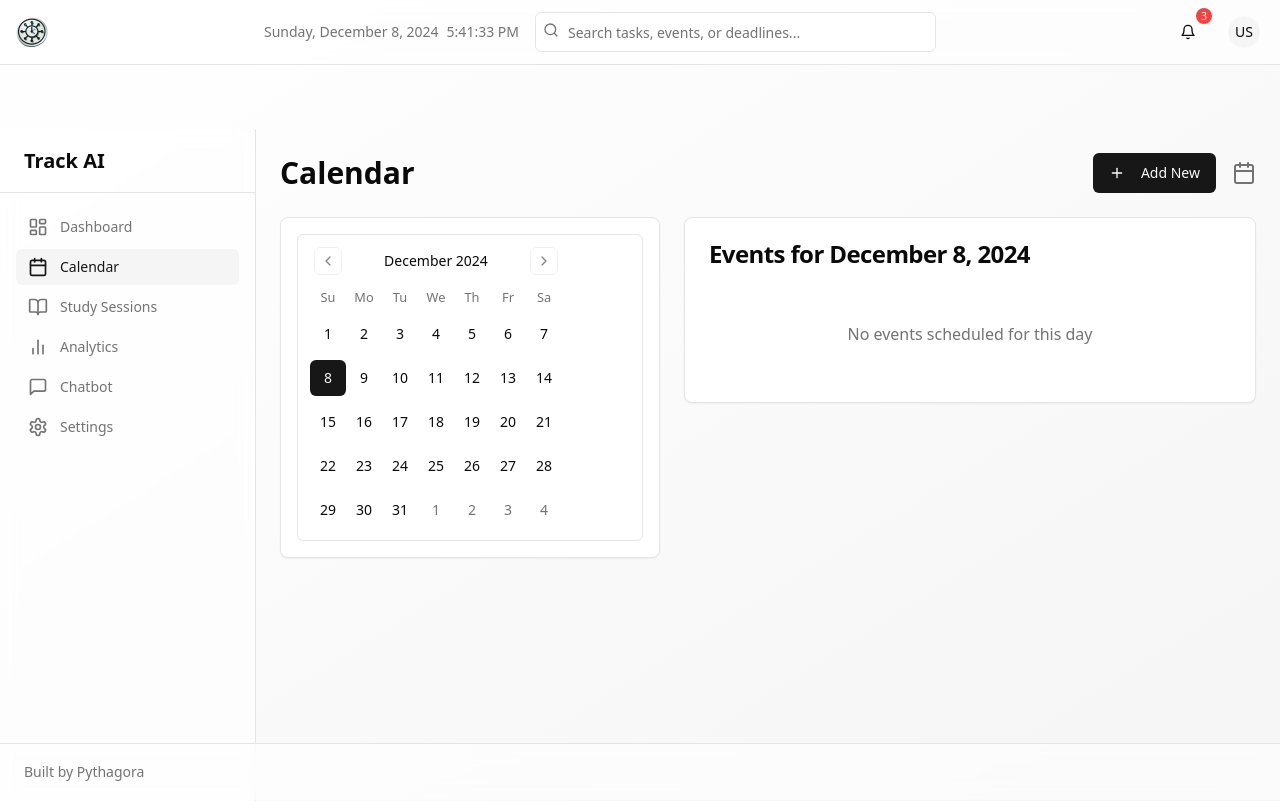
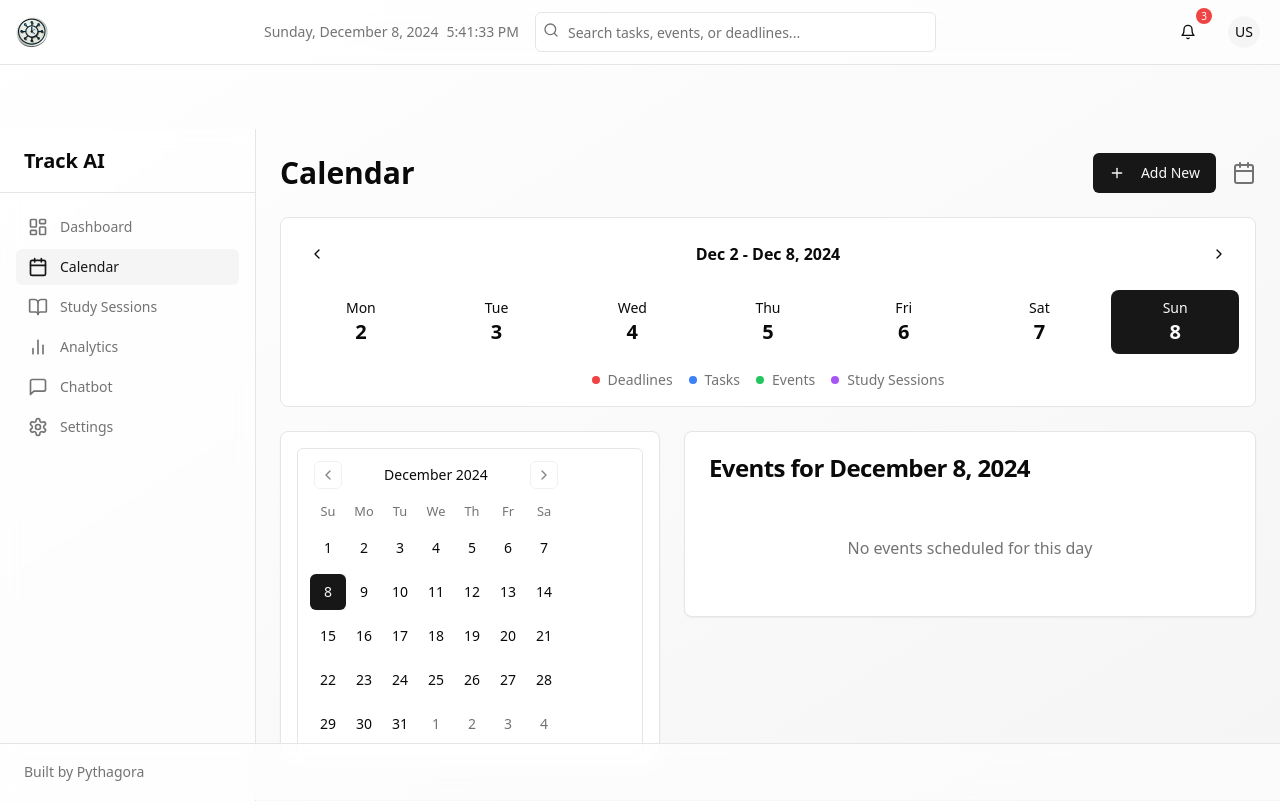
Before and after one commit to DhairyaS450/track-ai-web, a React (Vite) app in the folder client/: page /calendar in a window 1280 px wide. Built offline with nearby package versions, Linux system fonts and the light colour scheme.

Commit message:
added weekly timeline to calendar

```diff
--- /dev/null
+++ b/client/src/components/WeeklyTimeline.tsx
@@ -0,0 +1,133 @@
+import { useMemo } from "react";
+import { format, addDays, startOfWeek, isSameDay } from "date-fns";
+import { ChevronLeft, ChevronRight } from "lucide-react";
+import { Button } from "./ui/button";
+import { cn } from "@/lib/utils";
+import { Task, Event, StudySession } from "@/types";
+
+interface WeeklyTimelineProps {
+  currentDate: Date;
+  onDateSelect: (date: Date) => void;
+  onWeekChange: (direction: "prev" | "next") => void;
+  tasks: Task[];
+  events: Event[];
+  sessions: StudySession[];
+  deadlines: Task[];
+}
+
+export function WeeklyTimeline({
+  currentDate,
+  onDateSelect,
+  onWeekChange,
+  tasks,
+  events,
+  sessions,
+  deadlines,
+}: WeeklyTimelineProps) {
+  const weekDays = useMemo(() => {
+    const start = startOfWeek(currentDate, { weekStartsOn: 1 });
+    return Array.from({ length: 7 }, (_, i) => addDays(start, i));
+  }, [currentDate]);
+
+  const getEventsForDay = (date: Date) => {
+    return {
+      tasks: tasks.filter((task) =>
+        task.timeSlots.some((slot) =>
+          isSameDay(new Date(slot.startDate), date)
+        )
+      ),
+      events: events.filter((event) =>
+        isSameDay(new Date(event.startTime), date)
+      ),
+      sessions: sessions.filter((session) =>
+        isSameDay(new Date(session.scheduledFor), date)
+      ),
+      deadlines: deadlines.filter((task) =>
+        isSameDay(new Date(task.deadline), date)
+      ),
+    };
+  };
+
+  return (
+    <div className="bg-card border rounded-lg p-4 mb-6">
+      <div className="flex items-center justify-between mb-4">
+        <Button
+          variant="ghost"
+          size="icon"
+          onClick={() => onWeekChange("prev")}
+        >
+          <ChevronLeft className="h-4 w-4" />
+        </Button>
+        <h3 className="font-semibold">
+          {format(weekDays[0], "MMM d")} - {format(weekDays[6], "MMM d, yyyy")}
+        </h3>
+        <Button
+          variant="ghost"
+          size="icon"
+          onClick={() => onWeekChange("next")}
+        >
+          <ChevronRight className="h-4 w-4" />
+        </Button>
+      </div>
+      <div className="grid grid-cols-7 gap-2">
+        {weekDays.map((day) => {
+          const dayEvents = getEventsForDay(day);
+          const isSelected = isSameDay(currentDate, day);
+          const hasEvents =
+            dayEvents.tasks.length > 0 ||
+            dayEvents.events.length > 0 ||
+            dayEvents.sessions.length > 0 ||
+            dayEvents.deadlines.length > 0;
+
+          return (
+            <button
+              key={day.toISOString()}
+              onClick={() => onDateSelect(day)}
+              className={cn(
+                "flex flex-col items-center p-2 rounded-lg transition-colors",
+                isSelected
+                  ? "bg-primary text-primary-foreground"
+                  : hasEvents
+                  ? "bg-secondary"
+                  : "hover:bg-secondary"
+              )}
+            >
+              <span className="text-sm font-medium">{format(day, "EEE")}</span>
+              <span className="text-xl font-bold">{format(day, "d")}</span>
+              {hasEvents && (
+                <div className="flex gap-1 mt-2">
+                  {dayEvents.deadlines.length > 0 && (
+                    <span className="w-2 h-2 rounded-full bg-red-500" />
+                  )}
+                  {dayEvents.tasks.length > 0 && (
+                    <span className="w-2 h-2 rounded-full bg-blue-500" />
+                  )}
+                  {dayEvents.events.length > 0 && (
+                    <span className="w-2 h-2 rounded-full bg-green-500" />
+                  )}
+                  {dayEvents.sessions.length > 0 && (
+                    <span className="w-2 h-2 rounded-full bg-purple-500" />
+                  )}
+                </div>
+              )}
+            </button>
+          );
+        })}
+      </div>
+      <div className="flex items-center justify-center gap-4 mt-4 text-sm text-muted-foreground">
+        <div className="flex items-center gap-2">
+          <span className="w-2 h-2 rounded-full bg-red-500" /> Deadlines
+        </div>
+        <div className="flex items-center gap-2">
+          <span className="w-2 h-2 rounded-full bg-blue-500" /> Tasks
+        </div>
+        <div className="flex items-center gap-2">
+          <span className="w-2 h-2 rounded-full bg-green-500" /> Events
+        </div>
+        <div className="flex items-center gap-2">
+          <span className="w-2 h-2 rounded-full bg-purple-500" /> Study Sessions
+        </div>
+      </div>
+    </div>
+  );
+}
--- a/client/src/pages/Calendar.tsx
+++ b/client/src/pages/Calendar.tsx
@@ -5,7 +5,7 @@ import { getTasks, deleteTask } from "@/api/tasks";
 import { getStudySessions, deleteStudySession } from "@/api/sessions";
 import { getEvents, deleteEvent } from "@/api/events";
 import { Task, StudySession, Event } from "@/types";
-import { format, isSameDay } from "date-fns";
+import { format, isSameDay, addWeeks, startOfWeek } from "date-fns";
 import {
   Calendar as CalendarIcon,
   Loader2,
@@ -22,10 +22,12 @@ import { CreateStudySessionDialog } from "@/components/CreateStudySessionDialog"
 import { DeleteTaskDialog } from "@/components/DeleteTaskDialog";
 import { DeleteStudySessionDialog } from "@/components/DeleteStudySessionDialog";
 import { AddItemDialog } from "@/components/AddItemDialog";
+import { WeeklyTimeline } from "@/components/WeeklyTimeline";
 import { useToast } from "@/hooks/useToast";
 
 export function Calendar() {
   const [date, setDate] = useState<Date>(new Date());
+  const [currentWeek, setCurrentWeek] = useState<Date>(startOfWeek(new Date(), { weekStartsOn: 1 }));
   const [tasks, setTasks] = useState<Task[]>([]);
   const [deadlines, setDeadlines] = useState<Task[]>([]);
   const [sessions, setSessions] = useState<StudySession[]>([]);
@@ -159,6 +161,11 @@ export function Calendar() {
     }
   };
 
+  const handleWeekChange = (direction: "prev" | "next") => {
+    const newWeek = addWeeks(currentWeek, direction === "next" ? 1 : -1);
+    setCurrentWeek(newWeek);
+  };
+
   return (
     <div className="space-y-6">
       <div className="flex items-center justify-between">
@@ -171,6 +178,16 @@ export function Calendar() {
           <CalendarIcon className="h-6 w-6 text-muted-foreground" />
         </div>
       </div>
+
+      <WeeklyTimeline
+        currentDate={date}
+        onDateSelect={setDate}
+        onWeekChange={handleWeekChange}
+        tasks={tasks}
+        events={events}
+        sessions={sessions}
+        deadlines={deadlines}
+      />
 
       <div className="grid gap-6 md:grid-cols-[380px,1fr]">
         <Card className="bg-card">
```
